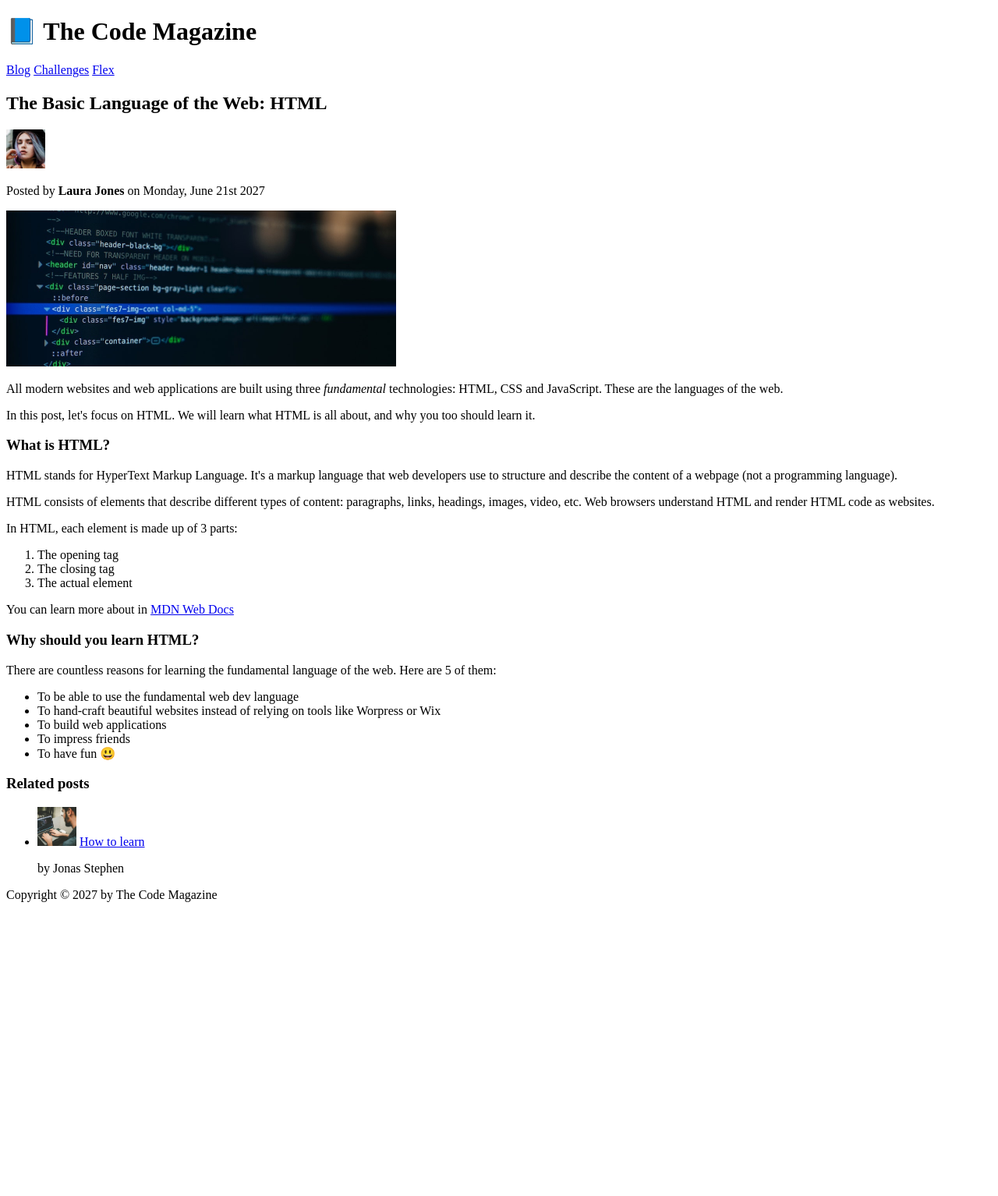
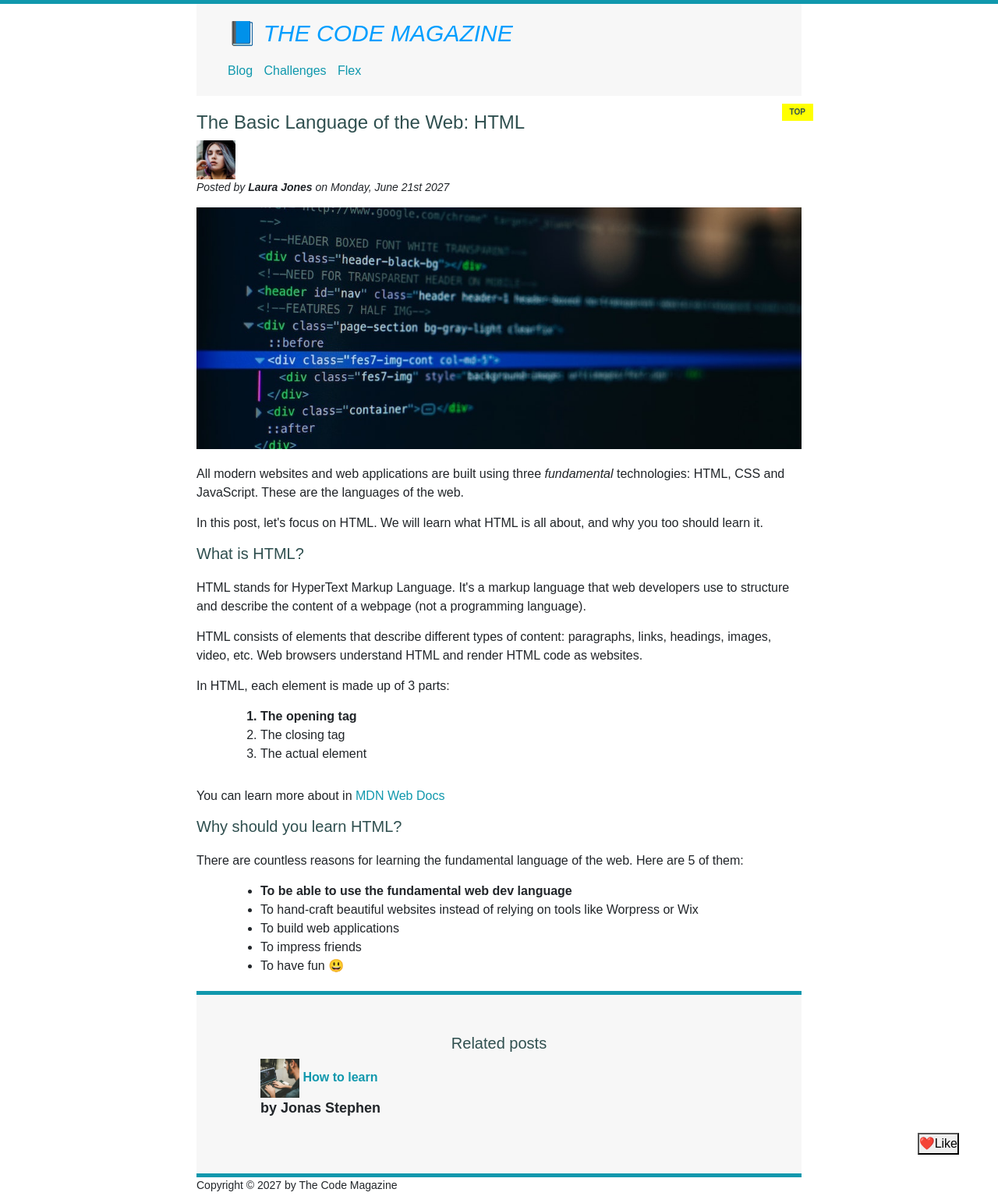
Before and after one commit to sriramsridhar26/Html-Css-course, a plain HTML site: page index.html in a window 1280 px wide. Shown: the whole page at 78% size. Before the commit the page ends 1165 px from the top, so only its background shows below. Drawn offline with nearby package versions, Linux system fonts and the light colour scheme.

Commit message:
after css fundamentals

```diff
--- a/index.html
+++ b/index.html
@@ -2,11 +2,15 @@
 <html lang="en">
 
 <head>
-    <meta charset="utf-8"/>
+    <meta charset="utf-8" />
+
     <title>Basics of html</title>
+    <link href="https://cdn.jsdelivr.net/npm/bootstrap@5.2.0/dist/css/bootstrap.min.css" rel="stylesheet" integrity="sha384-gH2yIJqKdNHPEq0n4Mqa/HGKIhSkIHeL5AyhkYV8i59U5AR6csBvApHHNl/vI1Bx" crossorigin="anonymous">
+    <link href="style.css" rel="stylesheet" />
 </head>
 <body>
-    <header>
+    <div class="container">
+        <header class="main-header">
             <h1>📘 The Code Magazine</h1>
             <nav>
                 <a href="blog.html">Blog</a>
@@ -16,11 +20,11 @@
         </header>
 
         <article>
-        <header>
+            <header class="post-header">
                 <h2>The Basic Language of the Web: HTML</h2>
                 <img src="laura-jones.jpg" alt="author image" width="50" height="50" />
-            <p>Posted by <strong>Laura Jones</strong> on Monday, June 21st 2027</p>
-            <img src="post-img.jpg" alt="html code on screen" width="500" height="200" />
+                <p id="author">Posted by <strong>Laura Jones</strong> on Monday, June 21st 2027</p>
+                <img src="post-img.jpg" alt="html code on screen" width="500" height="200" class="post-img" />
             </header>
 
             <p>
@@ -52,28 +56,34 @@
 
 
         <aside>
-        <h3>Related posts</h3>
-        <ul>
+            <h4>Related posts</h4>
+            <ul class="related-posts">
                 <li>
                     <img src="related-1.jpg"
                          alt="related img"
                          width="50"
-                     height="50"/>
+                         height="50" />
                     <a href="#">
                         How to learn
                     </a>
-                <p>by Jonas Stephen</p>
+                    <p class="related-author">by Jonas Stephen</p>
                 </li>
             </ul>
         </aside>
         <footer>
+            <p id="copyright">
                 Copyright &copy; 2027 by The Code Magazine
+            </p>
         </footer>
 
 
         <!--<h4>Basics of html</h4>
         <h5>Basics of html</h5>
         <h6>Basics of html</h6>-->
+    </div>
+    <button>❤️Like</button>
+    <script src="https://cdn.jsdelivr.net/npm/bootstrap@5.2.0/dist/js/bootstrap.bundle.min.js" integrity="sha384-A3rJD856KowSb7dwlZdYEkO39Gagi7vIsF0jrRAoQmDKKtQBHUuLZ9AsSv4jD4Xa" crossorigin="anonymous"></script>
+
 </body>
 
 </html>
--- /dev/null
+++ b/style.css
@@ -0,0 +1,145 @@
+*{
+    margin:0px;
+    padding:0px;
+
+}
+body {
+    font-family: sans-serif;
+    /*color:#1098ad;*/
+    border-top: 5px solid #1098ad;
+    position:relative;
+}
+.main-header {
+    background-color: #f7f7f7;
+    padding: 20px;
+    padding-right: 40px;
+    padding-left: 40px;
+    margin-bottom:20px;
+}
+.post-header{
+    margin-bottom:20px;
+}
+/*h1, h2, h3, h4, p, li{
+    font-family:sans-serif;
+}*/
+h1, h2, h3{
+    color:#009eff;
+}
+h1 {
+    font-size: 30px;
+    text-transform: uppercase;
+    font-style:italic;
+
+}
+
+h2{
+    color: darkslategrey;
+    font-size: 24px;
+    position:relative;
+}
+h3 {
+    color: darkslategrey;
+    font-size: 20px;
+    margin-bottom:20px;
+}
+h4 {
+    color: darkslategrey;
+    font-size: 20px;
+    text-align:center;
+}
+articls{
+    margin-bottom:50px;
+}
+p{
+    font-size: 16px;
+    margin-bottom:15px;
+}
+ul,ol{
+    margin-left:50px;
+    margin-bottom:20px;
+}
+li{
+    font-size: 16px;
+}
+footer p{
+    font-size:16px;
+}
+/*id */
+#author{
+    font-style:italic;
+    font-size:14px;
+}
+#copyright{
+    font-size:14px;
+}
+.related-author{
+    font-size:18px;
+}
+.related-posts{
+    list-style:none;
+}
+.post-img{
+    width:100%;
+    height:auto;
+}
+.container{
+    width:800px;
+    /*margin-left:auto;
+    margin-right:auto;*/
+    margin: 0 auto;
+}
+aside{
+    background-color:#f7f7f7;
+    border-top:5px solid #1098ad;
+    border-bottom:5px solid #1098ad;
+    padding: 50px 0px;
+}
+li:first-child{
+    font-weight:bold;
+}
+li:last-child{
+    margin-bottom:20px;
+}
+a{
+    color:red;
+}
+a:link{
+    color:#1098ad;
+    text-decoration:none;
+    margin-right:10px;
+    margin-top:10px;
+    display:inline-block;
+}
+a:visited {
+        color: #1098ad;
+}
+a:hover{
+    color:orange;
+    text-decoration:underline orange;
+}
+a:active{
+    color:black;
+    text-decoration:underline black;
+}
+button{
+    /*font-size:22px;
+    padding:20px;
+    cursor:pointer;
+    flood-color:aliceblue;*/
+    position:absolute;
+    bottom:50px;
+    right:50px;
+}
+h1::first-letter{
+    font-style:normal;
+}
+h2::after{
+    content:"TOP";
+    font-size:10px;
+    background-color:yellow;
+    font-weight:bold;
+    padding: 5px 10px;
+    position:absolute;
+    top:-10px;
+    right:-15px;
+}
```
Lines whose indentation alone changed are shown as unchanged.
